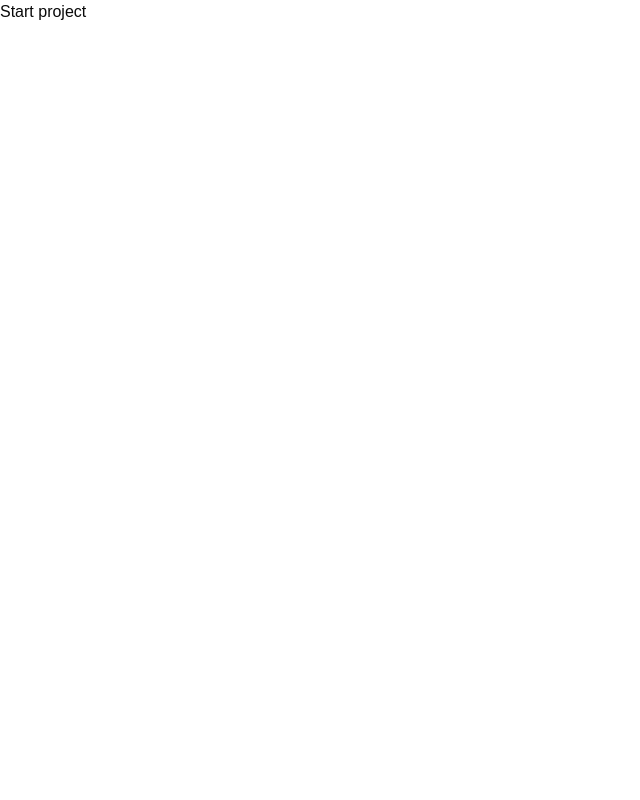
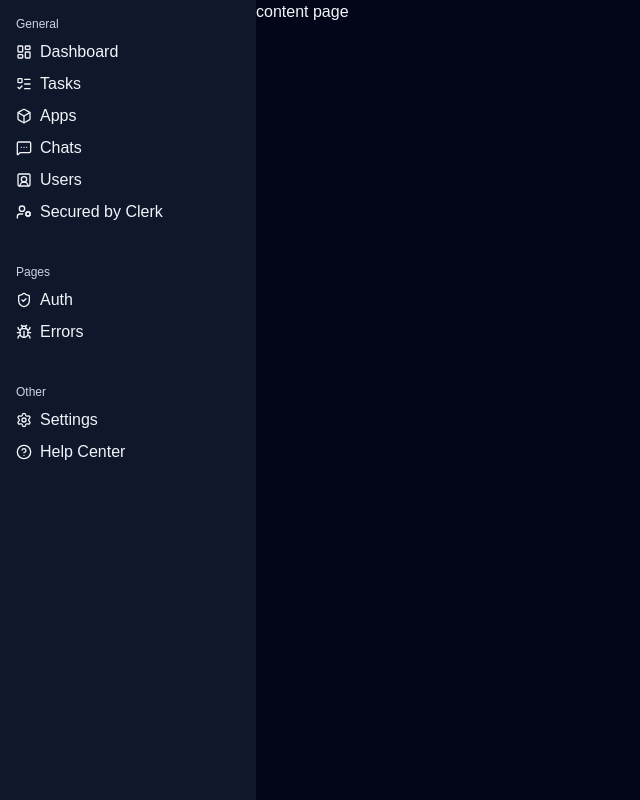
Before and after one commit to Staskovych/react-admin-panel, a React (Vite) app: page / in a window 1280 px wide. Shown: the whole page, without its empty margins (0-640 px from the left). Built offline with nearby package versions, Linux system fonts and the light colour scheme.

Commit message:
feat(layout): add app layout and grouped sidebar navigation

```diff
--- a/src/App.tsx
+++ b/src/App.tsx
@@ -1,12 +1,14 @@
-import './App.css'
+import { Layout } from './components/layout/Layout';
 
 function App() {
 
   return (
-    <div>
-      <h1>Start project</h1>
-    </div>
+    <Layout>
+      <h1>content page</h1>
+    </Layout>
   )
+
+
 }
 
 export default App
--- /dev/null
+++ b/src/components/layout/AppSidebar.tsx
@@ -0,0 +1,108 @@
+import { LayoutDashboard } from "lucide-react";
+import { ListTodo } from 'lucide-react';
+import { Box } from 'lucide-react';
+import { MessageSquareMore } from 'lucide-react';
+import { SquareUserRound} from 'lucide-react';
+import { UserCog } from 'lucide-react';
+import { ShieldCheck } from 'lucide-react';
+import { Bug } from 'lucide-react';
+import { Settings } from 'lucide-react';
+import { CircleQuestionMark } from 'lucide-react';
+import type { LucideIcon } from "lucide-react";
+
+type NavItem = {
+    title: string;
+    url: string;
+    icon: LucideIcon;
+}
+
+type NavGroup = {
+    title: string;
+    items: NavItem[];
+}
+
+const navGroups: NavGroup[] = [
+    {
+        title: 'General',
+        items: [
+            {
+                title: 'Dashboard',
+                url: '/',
+                icon: LayoutDashboard,
+            },
+            {
+                title: 'Tasks',
+                url: '/tasks',
+                icon: ListTodo,
+            },
+            {
+                title: 'Apps',
+                url: '/apps',
+                icon: Box,
+            },
+            {
+                title: 'Chats',
+                url: '/chats',
+                icon: MessageSquareMore,
+            },
+            {
+                title: 'Users',
+                url: '/users',
+                icon: SquareUserRound,
+            },
+            {
+                title: 'Secured by Clerk',
+                url: '/secured-by-clerk',
+                icon: UserCog,
+            }
+        ]
+    },
+    {
+        title: 'Pages',
+        items: [
+            {
+                title: 'Auth',
+                url: '/auth',
+                icon: ShieldCheck,
+            },
+            {
+                title: 'Errors',
+                url: '/errors',
+                icon: Bug,
+            }
+        ]
+    },
+    {
+        title: 'Other',
+        items: [
+            {
+                title: 'Settings',
+                url: '/settings',
+                icon: Settings,
+            },
+            {
+                title: 'Help Center',
+                url: '/help-center',
+                icon: CircleQuestionMark,
+            }
+        ]
+    }
+]
+
+export function AppSidebar() {
+    return (
+        <nav className="p-4 space-y-10">
+        {navGroups.map((group) => (
+            <div key={group.title} className="space-y-2">
+                <p className="text-slate-300 text-xs">{group.title}</p>
+                {group.items.map((item) => (
+                    <a key={item.url} href={item.url} className="flex items-center gap-2 text-slate-100">
+                        <item.icon className="w-4 h-4" />
+                        {item.title}
+                    </a>
+                ))}
+            </div>
+        ))}
+        </nav>
+    )
+}
--- /dev/null
+++ b/src/components/layout/Layout.tsx
@@ -0,0 +1,19 @@
+import type { ReactNode } from 'react';
+import { AppSidebar } from './AppSidebar';
+
+type LayoutProps = {
+    children: ReactNode;
+}
+
+export function Layout({ children }: LayoutProps) {
+    return (
+        <div className="flex min-h-screen">
+            <aside className="w-64 bg-slate-900">
+                <AppSidebar />
+            </aside>
+            <main className="flex-1 bg-slate-950 text-slate-100">
+                {children}
+            </main>
+        </div>
+    );
+}
```
